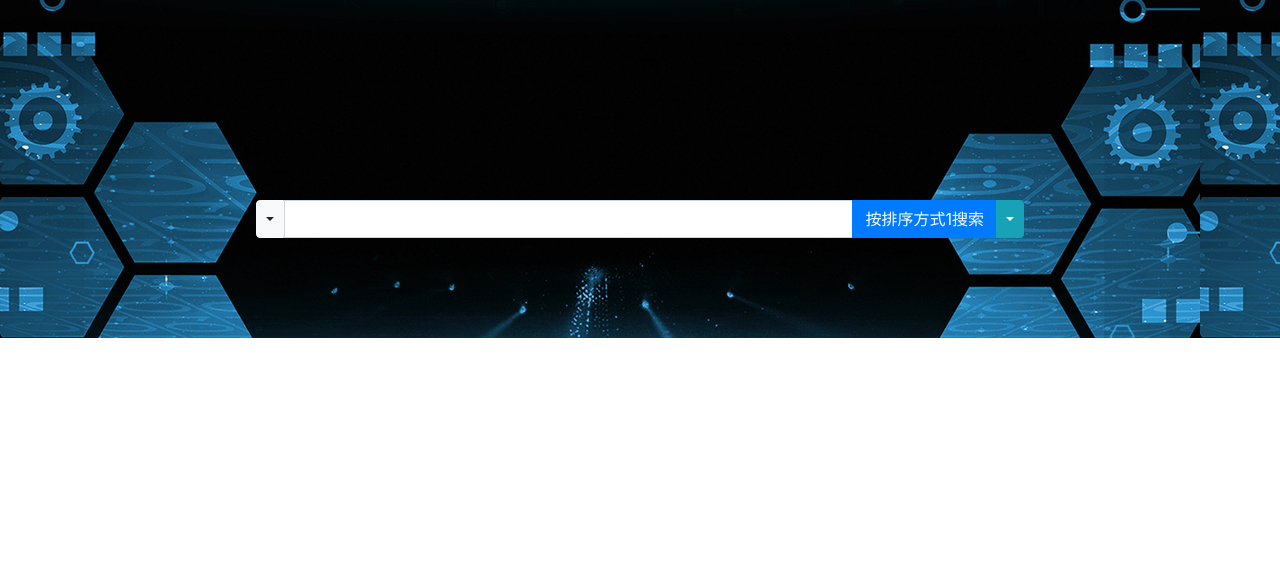
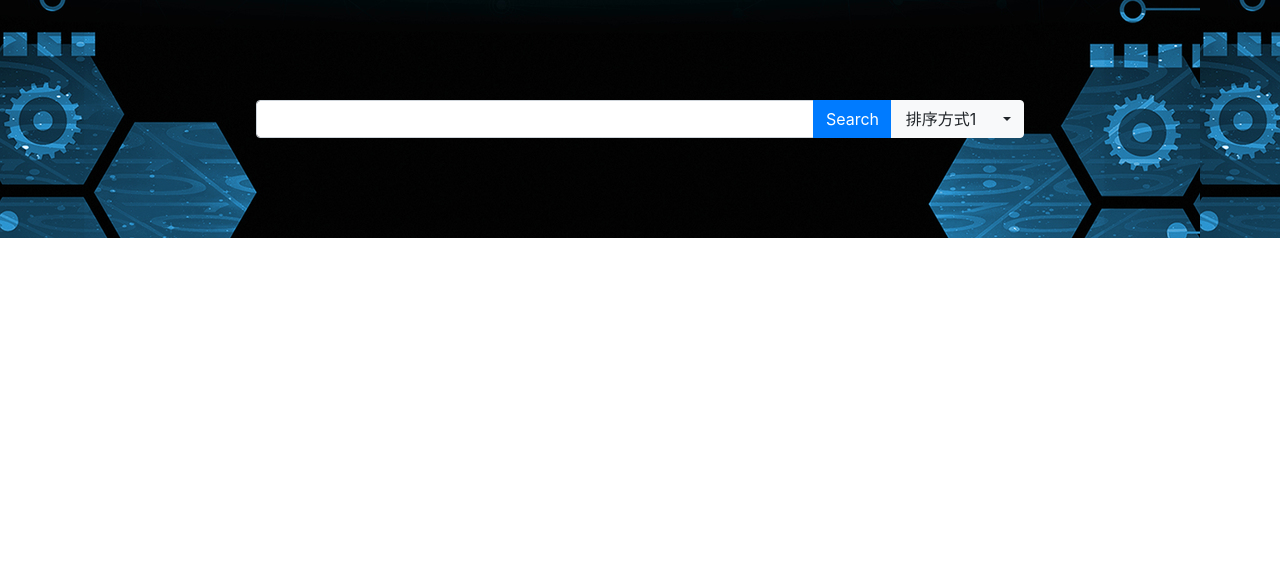
Before and after one commit to 592McAvoy/wsm-proj, a Django app: page / in a window 1280 px wide. Shown: the top 578 px of the page. Run offline with Django 3.2, Linux system fonts and the light colour scheme; parts of the project's set-up code (start-up, migrations or seed data) failed here and were passed over.

Commit message:
页面更改
card样式，search bar

```diff
--- a/config.py
+++ b/config.py
@@ -6,4 +6,4 @@ index_db='data/db/index.db'
 
 # search hyper params
 max_docs_per_term = 1000
-max_return_docs = 5 # make sure max_docs_per_term >> max_return_docs
+max_return_docs = 10 # make sure max_docs_per_term >> max_return_docs
--- a/statics/style/mystyle.css
+++ b/statics/style/mystyle.css
@@ -3,15 +3,3 @@
     right:20px;
     bottom:20px;
     }
-
-.button{
-    outline: none;
-}
-
-.btn:focus,
-.btn:hover,
-.btn.active.focus {
-    outline: none;
-}
-
-:focus {outline:none;}
--- a/templates/index.html
+++ b/templates/index.html
@@ -13,7 +13,7 @@
         #search-area{
             padding-left: 20%;
             padding-right: 20%;
-            padding-top: 200px;
+            padding-top: 100px;
             padding-bottom: 100px;
             background: url('/static/bgimg.jpg')
         }
@@ -24,92 +24,41 @@
 
 <div class="input-group" id='search-area' style="margin-bottom: 1em">
 
-    <button style='border-top-right-radius: 0;
-  border-bottom-right-radius: 0;' type="button" class="btn btn-light dropdown-toggle dropdown-toggle-split" data-toggle="dropdown" aria-haspopup="true" aria-expanded="false">
+    <!-- <button style='border-top-right-radius: 0; border-bottom-right-radius: 0;' type="button" class="btn btn-light dropdown-toggle dropdown-toggle-split" data-toggle="dropdown" aria-haspopup="true" aria-expanded="false">
         <span class="sr-only">Toggle Dropdown</span>
     </button>
     <div class="dropdown-menu">
         <a class="dropdown-item example-btn" data-num='1' href="#">Example 1</a>
         <a class="dropdown-item example-btn" data-num='2' href="#">Example 2</a>
-    </div>
+    </div> -->
 
     <input id="search-input" type="text" class="form-control" aria-label="Text input with segmented dropdown button">
 
     <!-- <button id='data-source-btn' type="button" style='border-radius:0; border: 0' class="btn btn-light">数据源1</button> -->
 
     <div class="input-group-append">
-        <button id='search-btn' type="button" class="btn btn-primary">按排序方式1搜索</button>
-        <button type="button" class="btn btn-info dropdown-toggle dropdown-toggle-split" data-toggle="dropdown" aria-haspopup="true" aria-expanded="false">
-            <span class="sr-only">Toggle Dropdown</span>
+        <button id='search-btn' type="button" class="btn btn-primary">
+            Search
         </button>
-        <div class="dropdown-menu">
-            <a class="dropdown-item search-type" href="#">按排序方式1搜索</a>
-            <a class="dropdown-item search-type" href="#">按排序方式2搜索</a>
-            <a class="dropdown-item search-type" href="#">按排序方式3搜索</a>
-            <a class="dropdown-item search-type" href="#">按排序方式4搜索</a>
-            <a class="dropdown-item search-type" href="#">按排序方式5搜索</a>
-        </div>
+        <button id='search-dropdown' type="button" class="btn btn-light" style="min-width: 100px;">排序方式1</button>
+        <button type="button" class="btn btn-light dropdown-toggle" data-toggle="dropdown" aria-haspopup="true" aria-expanded="false" ></button>
+        <ul class="dropdown-menu dropdown-menu-right" style="min-width:135px" >
+            <li><a class="dropdown-item search-type" href="#">排序方式1</a></li>
+            <li><a class="dropdown-item search-type" href="#">排序方式2</a></li>
+            <li><a class="dropdown-item search-type" href="#">排序方式3</a></li>
+            <li><a class="dropdown-item search-type" href="#">排序方式4</a></li>
+            <li><a class="dropdown-item search-type" href="#">排序方式5</a></li>
+        </ul>
     </div>
 
 </div>
 
 {% csrf_token %}
-
-<div id='sort-line' style="padding-left:5%; margin-bottom:1em; display: none">根据<a href="#" id="sort-btn">案号</a>排序</div>
+<div id='sort-line' style="padding-right:2%; margin-bottom:1em; display: none ;text-align: right;">
+    根据<a href="#" id="sort-btn">案号</a>排序
+</div>
 <center>
     <div id="display-area"></div>
-
-{#    <div class="card bg-light mb-3" style="max-width: 80%;text-align: left;">#}
-{#        <div class="card-body">#}
-            {#            <div class="float-right">民事 一审 判决</div>#}
-{#            <h5 class="card-title">案号</h5>#}
-{#            <p class="card-text">省份 执行法院 执行依据文号 做出执行依据单位</p>#}
-{#            <p class="card-text">被执行人姓名或名称 [(若被执行人为公司) 法人 人员与公司关系 人员姓名 人员身份证号码] 性别 年龄 身份证号或组织机构代码</p>#}
-{#            <p class="card-text">生效法律文书确定的义务</p>#}
-{#            <p class="card-text">被执行人履行情况[履行部分/未履行部分] 被执行人行为具体情形</p>#}
-{#            <p class="card-text">立案时间~发布时间</p>#}
-{#        </div>#}
-{#    </div>#}
-{##}
-{#    <div class="card bg-light mb-3" style="max-width: 80%;text-align: left;">#}
-{#        <div class="card-body">#}
-            {#            <div class="float-right">民事 一审 判决</div>#}
-{#            <h5 class="card-title"><div data-toggle="tooltip" data-placement="left" title="案号">(2006)津法民执字第01371号</div></h5>#}
-{#            <p class="card-text">重庆 重庆市江津区人民法院 （2005）津民初字第3689号 江津市人民法院</p>#}
-{#            <p class="card-text">王云兵 男 45岁 5102251970****653x</p>#}
-{#            <p class="card-text">被告王云兵在本判决生效后5日内偿还原告江津市农村信用合作社先锋信用社借款本金1000元，利息242.58元（利息从借款之日起计算到2005年11月8日止）。\n诉讼费用560元，由被告王云兵负担。此款限被告王云兵在本判决生效后5日内向本院交纳。</p>#}
-{#            <p class="card-text">全部未履行 其他有履行能力而拒不履行生效法律文书确定义务</p>#}
-{#            <p class="card-text">2006年10月25日~2015年01月20日</p>#}
-{#        </div>#}
-{#    </div>#}
-{##}
-{#    <div class="card bg-light mb-3" style="max-width: 80%;text-align: left;">#}
-{#        <div class="card-body">#}
-{#            <h5 class="card-title">案号</h5>#}
-{#            <p class="card-text">申请执行人/被执行人 被执行人地址 被执行标的金额</p>#}
-{#            <p class="card-text">承办法院、联系电话</p>#}
-{#        </div>#}
-{#    </div>#}
-{##}
-{#    <div class="card bg-light mb-3" style="max-width: 80%;text-align: left;">#}
-{#        <div class="card-body">#}
-            {#            <div class="float-right">民事 一审 判决</div>#}
-{#            <h5 class="card-title">（1997）崇执字第308号</h5>#}
-{#            <p class="card-text">张大祥/龚飞 "被执行人地址" 11800元</p>#}
-{#            <p class="card-text">崇明县人民法院\xa0\xa059614083</p>#}
-{#        </div>#}
-{#    </div>#}
-{##}
-{#    <div class="card bg-light mb-3" style="max-width: 80%;text-align: left;">#}
-        {#  <div class="card-header">Header</div>#}
-{#        <div class="card-body">#}
-{#            <div class="float-right">民事审判庭 一审 判决书</div>#}
-{#            <h5 class="card-title"><a href="details_instrument?id=1">王雷与徐金林、江彪提供劳务者受害责任纠纷一审民事判决书</a></h5>#}
-{#            <p class="card-text">提供劳务者受害责任纠纷\xa0 | （2017）沪0104民初19331号 | 2019-05-27</p>#}
-{#            <p class="card-text">[法院观点]<br />#}
-{#                原告：上海广得劳动服务有限公司，住所地上海市普陀区曹杨路XXX弄XXX号第5层510室。法定代表人：宗嘉平，总经理。委托诉讼代理人：崔申生，员工。委托诉讼代理人：张殷勤，上海信昌律师事务所律师。被告：...</p>#}
-{#        </div>#}
-{#    </div>#}
 </center>
 
 
@@ -131,7 +80,8 @@
 <script type="text/javascript" src="/static/javascript/index.js"></script>
 <script>
     $('.example-btn').click(function(){
-        var search_type=$('#search-btn').html();
+        // var search_type=$('#search-btn').html();
+        var search_type=$('#search-dropdown').html();
         var example_input='';
         var example_num=$(this).attr('data-num');
         if (search_type=="搜案件"){
@@ -165,11 +115,11 @@
     function wrap_data(data, type=''){
         var template;
         if (type==1)
-            template='    <div class="card bg-light mb-3" style="max-width: 80%;text-align: left;">\n' +
-                '        {#  <div class="card-header">Header</div>#}\n' +
+            template='    <div class="card mb-3" style="max-width: 70%;text-align: left;">\n' +
+                '            <h5 class="card-header">{title}{title}</h5>\n' +
                 '        <div class="card-body">\n' +
-                '            <h5 class="card-title"><a href="details?id={ID}" target="_blank">{title}{title}</a></h5>\n' +
                 '            <p class="card-text">{content}{content}</p>\n' +
+                '            <a style="float:right" class="btn btn-outline-primary btn-sm" href="details?id={ID}" target="_blank">read more >></a>'+
                 '        </div>\n' +
                 '    </div>';
         template = template.replace('{ID}', data['ID'])
@@ -188,7 +138,7 @@
         return template
     }
     $('.search-type').click(function(){
-        $('#search-btn').html($(this).html());
+        $('#search-dropdown').html($(this).html());
         {#change data source btn#}
         var search_type=$(this).text();
         if (search_type=='搜文书') {
@@ -200,21 +150,23 @@
     });
     var type;
     $('#search-btn').click(function(){
-        var search_type=$(this).text();
+        // var search_type=$(this).text();
+        var search_type=$('#search-dropdown').html();
+        console.log(search_type)
         {#do search#}
         var query_text=$('#search-input').val();
         // var data_source_text=$('#data-source-btn').text();
         // var dic={'数据源1':'judge','数据源2':'case'};
         {#var type;#}
-        if (search_type=='按排序方式1搜索')
+        if (search_type=='排序方式1')
             type=1;
-        else if (search_type=='按排序方式2搜索')
+        else if (search_type=='排序方式2')
             type=2;
-        else if (search_type=='按排序方式3搜索')
+        else if (search_type=='排序方式3')
             type=3;
-        else if (search_type=='按排序方式4搜索')
+        else if (search_type=='排序方式4')
             type=4;
-        else if (search_type=='按排序方式5搜索')
+        else if (search_type=='排序方式5')
             type=5;
         if (query_text.trim()!=''){
             $.ajax({
@@ -243,13 +195,12 @@
                         if(querys[1]!=null)
                             final_query = querys[1]
                         if (final_query==query_text)
-                            template = "The query is \"" + final_query
+                            template = "The query is <b>" + final_query
                         else
-                            template = "You may mean \"" + final_query
+                            template = "You may mean <b>" + final_query
 
-                        template = template + "\". Find "+ pages.length + " results."
-                                   + " Cost " + time + " seconds."
-                                   + ' Sort by <a href="#" id="sort-btn">案号</a>.'
+                        template = template + "</b> ("+ pages.length + " results, " + time +
+                        " s, sort by <a href='#'' id='sort-btn'>案号</a>)"
                         $('#sort-line').html(template );
                     }
                     else{
--- a/web/views.py
+++ b/web/views.py
@@ -5,17 +5,18 @@ import json
 from search import SearchManager
 
 proc = SearchManager()
-querys = None
+
 
 def index(request):
-    return render(request,'index.html')
+    return render(request, 'index.html')
+
 
 def details(request):
-    id=int(request.GET['id'])
+    id = int(request.GET['id'])
     page = proc.read_page(id)
     print('id is ', id)
-    print(querys)
-    para={'id':id, 'title': page['title'], 'content': page['content']}
+    page['content'] = page['content'].replace(" Art ", "<font color='red'><b> Art </b></font>")
+    para = {'id': id, 'title': page['title'], 'content': page['content']}
     return render(request, 'details.html', para)
 
 
@@ -26,9 +27,7 @@ def search(request):
     print(query)
     page_list, time_str, querys = proc.search(query)
 
-    para = {'pages': page_list,
-            'time': time_str,
-            'querys': querys}
+    para = {'pages': page_list, 'time': time_str, 'querys': querys}
     result_json = json.dumps(para)
     return HttpResponse(result_json)
 
```
Also changed, not shown: search.py (+30 -20 lines).
